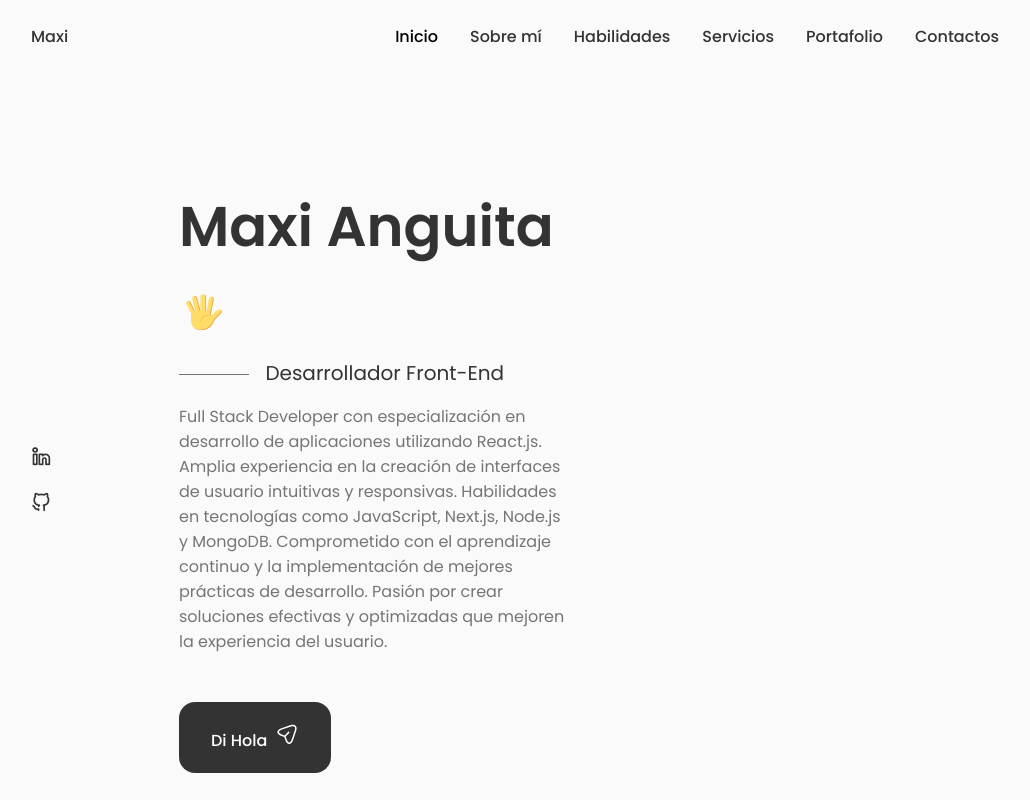
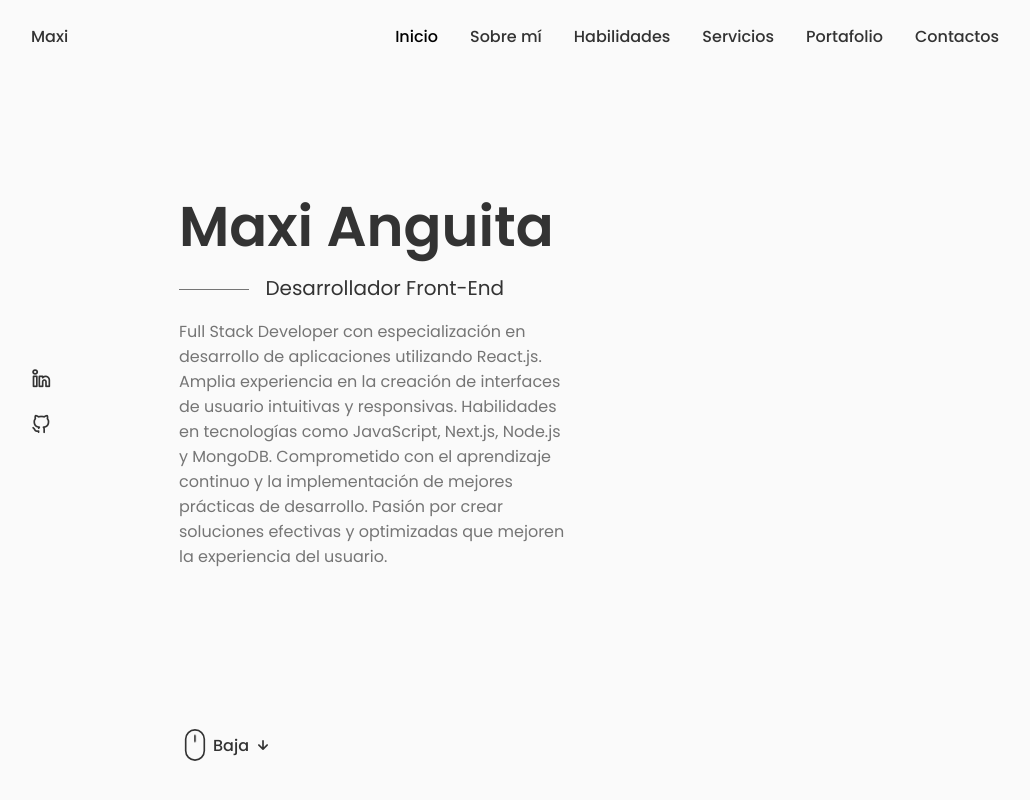
Before and after one commit to maxianguita/portafolio, a React (Vite) app: page / in a window 1280 px wide. Shown: the top 800 px of the page, without its empty margins (125-1155 px from the left). Built offline with nearby package versions, Linux system fonts and the light colour scheme.

Commit message:
nuevos cambios

```diff
--- a/src/components/Work/Data.jsx
+++ b/src/components/Work/Data.jsx
@@ -33,7 +33,7 @@ export const projectsData = [
       image: Work2,
       title: "DRIVER PROJECT HENRY",
       category: "LANDING",
-      url:'https://www.youtube.com/watch?v=C4StkCtGhZo&t=94s'
+      url:'https://proyecto-driversf1-henry.vercel.app/home'
     },
 
   ];
--- a/src/components/home/Data.jsx
+++ b/src/components/home/Data.jsx
@@ -4,55 +4,6 @@ const Data = () => {
   return (
     <div className="home__data">
       <h1 className="home__title">Maxi Anguita
-        <svg
-                  width="36"
-                  height="36"
-                  viewBox="0 0 48 48"
-                  fill="none"
-                  xmlns="http://www.w3.org/2000/svg"
-                  class="home__hand"
-                >
-                  <path
-                    d="M25.4995 32.0305L31.3495 33.1555L36.1495 8.48051C36.4495 6.83051 35.3995 5.18051 33.8245 4.88051C32.1745 4.58051 30.5995 5.70551 30.2995 7.35551L25.4995 32.0305Z"
-                    fill="#FFDD67"
-                  ></path>
-                  <path
-                    d="M33.8996 4.88018C33.6746 4.80518 33.5246 4.80518 33.2996 4.80518C34.6496 5.33018 35.3996 6.75518 35.0996 8.25518L30.2996 32.9302L31.3496 33.1552L36.1496 8.48018C36.5246 6.75518 35.4746 5.18018 33.8996 4.88018Z"
-                    fill="#EBA352"
-                  ></path>
-                  <path
-                    d="M19.4995 32.7802H26.5495V5.55518C26.5495 3.53018 24.9745 1.80518 23.0245 1.80518C21.1495 1.80518 19.4995 3.45518 19.4995 5.55518V32.7802Z"
-                    fill="#FFDD67"
-                  ></path>
-                  <path
-                    d="M23.0995 1.80518C22.9495 1.80518 22.7245 1.80518 22.5745 1.88018C24.2995 2.18018 25.5745 3.68018 25.5745 5.55518V32.8552H26.6245V5.55518C26.6245 3.45518 25.0495 1.80518 23.0995 1.80518Z"
-                    fill="#EBA352"
-                  ></path>
-                  <path
-                    d="M15.7495 32.7054L21.7495 31.1304L15.2245 6.30541C14.7745 4.58041 13.0495 3.53041 11.3995 3.90541C9.74948 4.35541 8.77448 6.08041 9.22448 7.80541L15.7495 32.7054Z"
-                    fill="#FFDD67"
-                  ></path>
-                  <path
-                    d="M11.3995 3.90541L10.9495 4.13041C12.4495 4.05541 13.7995 5.03041 14.2495 6.60541L20.7745 31.4304L21.8245 31.1304L15.2245 6.30541C14.7745 4.58041 13.0495 3.53041 11.3995 3.90541Z"
-                    fill="#EBA352"
-                  ></path>
-                  <path
-                    d="M2.99937 10.355C1.57437 11.03 1.12437 12.83 1.87437 14.33L11.7744 34.055L16.7994 31.505L6.89937 11.78C6.14937 10.28 4.42437 9.68 2.99937 10.355Z"
-                    fill="#FFDD67"
-                  ></path>
-                  <path
-                    d="M2.99956 10.355C2.84956 10.43 2.69956 10.505 2.54956 10.655C3.82456 10.28 5.24956 10.955 5.92456 12.305L15.8246 32.03L16.7996 31.58L6.89956 11.78C6.14956 10.28 4.42456 9.68 2.99956 10.355Z"
-                    fill="#EBA352"
-                  ></path>
-                  <path
-                    d="M46.2744 22.2801C45.0744 19.9551 41.3244 20.1051 37.4994 24.3051C34.7994 27.2301 34.2744 28.2051 31.5744 28.1301V25.0551C31.5744 25.0551 25.7994 20.7801 14.3244 22.7301C14.3244 22.7301 7.79945 23.6301 7.79945 27.0801C7.79945 27.0801 6.67445 35.4051 8.99945 40.6551C12.4494 48.4551 30.1494 50.4801 35.6994 37.2051C36.8244 34.5801 39.0744 32.6301 41.0994 30.1551C43.4244 27.1551 47.5494 24.7551 46.2744 22.2801Z"
-                    fill="#FFDD67"
-                  ></path>
-                  <path
-                    d="M46.2745 22.28C46.0495 21.83 45.7495 21.53 45.3745 21.23C45.4495 21.305 45.5245 21.38 45.5245 21.53C46.7995 24.08 42.6745 26.405 40.1995 29.405C38.1745 31.88 35.9245 33.83 34.7995 36.455C29.9995 47.93 16.0495 47.93 10.1995 42.68C15.5245 48.68 30.5245 49.28 35.5495 37.205C36.6745 34.58 38.9245 32.63 40.9495 30.155C43.4245 27.155 47.5495 24.755 46.2745 22.28ZM32.3245 28.13C27.4495 26.33 18.7495 29.63 19.9495 38.405C19.9495 30.23 27.3745 28.205 31.4245 28.205C32.0245 28.13 32.3245 28.13 32.3245 28.13Z"
-                    fill="#EBA352"
-                  ></path>
-        </svg>
       </h1>
 
       <h3 className="home__subtitle">Desarrollador Front-End</h3>
@@ -64,26 +15,6 @@ const Data = () => {
     Pasión por crear soluciones efectivas y optimizadas que mejoren la experiencia del usuario.
 </p>
 
-      <a href="#contact" className="button button-flex">
-        Di Hola
-        <svg
-                  class="button__icon"
-                  xmlns="http://www.w3.org/2000/svg"
-                  width="24"
-                  height="24"
-                  viewBox="0 0 24 24"
-                  fill="none"
-                >
-                  <path
-                    d="M14.2199 21.9352C13.0399 21.9352 11.3699 21.1052 10.0499 17.1352L9.32988 14.9752L7.16988 14.2552C3.20988 12.9352 2.37988 11.2652 2.37988 10.0852C2.37988 8.91525 3.20988 7.23525 7.16988 5.90525L15.6599 3.07525C17.7799 2.36525 19.5499 2.57525 20.6399 3.65525C21.7299 4.73525 21.9399 6.51525 21.2299 8.63525L18.3999 17.1252C17.0699 21.1052 15.3999 21.9352 14.2199 21.9352ZM7.63988 7.33525C4.85988 8.26525 3.86988 9.36525 3.86988 10.0852C3.86988 10.8052 4.85988 11.9052 7.63988 12.8252L10.1599 13.6652C10.3799 13.7352 10.5599 13.9152 10.6299 14.1352L11.4699 16.6552C12.3899 19.4352 13.4999 20.4252 14.2199 20.4252C14.9399 20.4252 16.0399 19.4352 16.9699 16.6552L19.7999 8.16525C20.3099 6.62525 20.2199 5.36525 19.5699 4.71525C18.9199 4.06525 17.6599 3.98525 16.1299 4.49525L7.63988 7.33525Z"
-                    fill="var(--container-color)"
-                  ></path>
-                  <path
-                    d="M10.11 14.7052C9.92005 14.7052 9.73005 14.6352 9.58005 14.4852C9.29005 14.1952 9.29005 13.7152 9.58005 13.4252L13.16 9.83518C13.45 9.54518 13.93 9.54518 14.22 9.83518C14.51 10.1252 14.51 10.6052 14.22 10.8952L10.64 14.4852C10.5 14.6352 10.3 14.7052 10.11 14.7052Z"
-                    fill="var(--container-color)"
-                  ></path>
-        </svg>
-      </a>
     </div>
   )
 }
```
